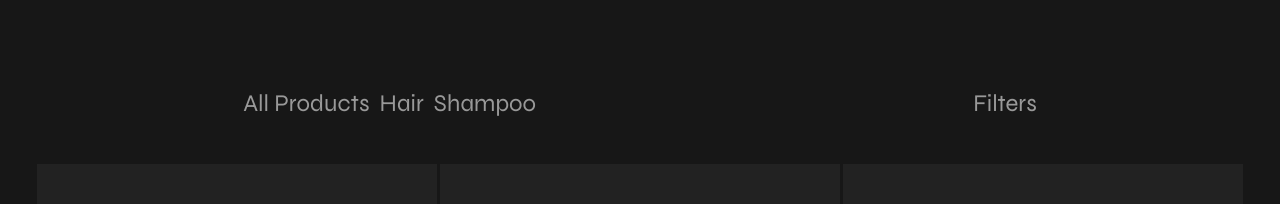
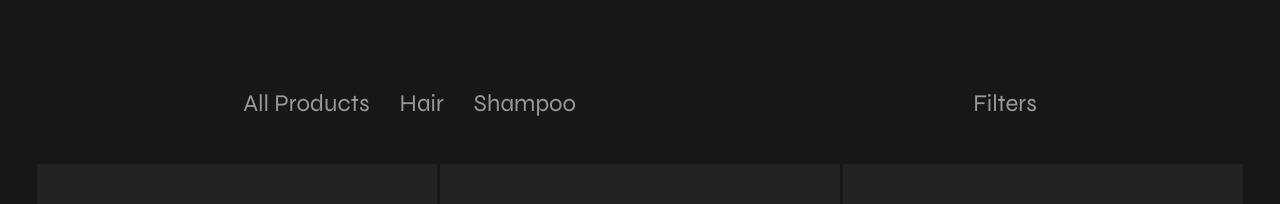
Before and after one commit to Jad229/pretty-queen-v3, a Next.js app: page /products in a window 1280 px wide. Shown: the part 198-402 px from the top of the page. Built offline with nearby package versions, Linux system fonts and the light colour scheme.

Commit message:
fixed spacing between tabs in filterbar

```diff
--- a/app/products/ProductFilter/product-filter.module.css
+++ b/app/products/ProductFilter/product-filter.module.css
@@ -12,7 +12,7 @@
   display: flex;
   justify-content: center;
   align-items: center;
-  gap: 10px;
+  gap: 30px;
   list-style: none;
 }
 
```
